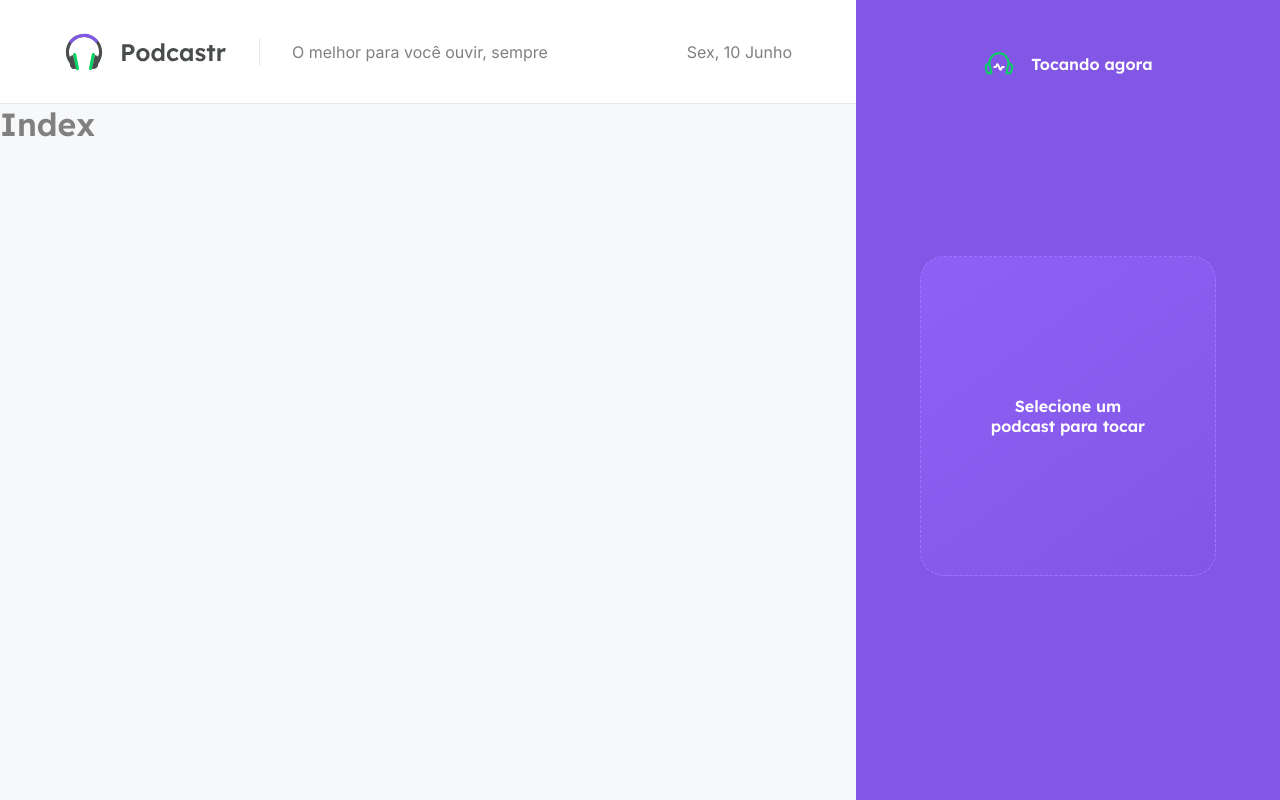
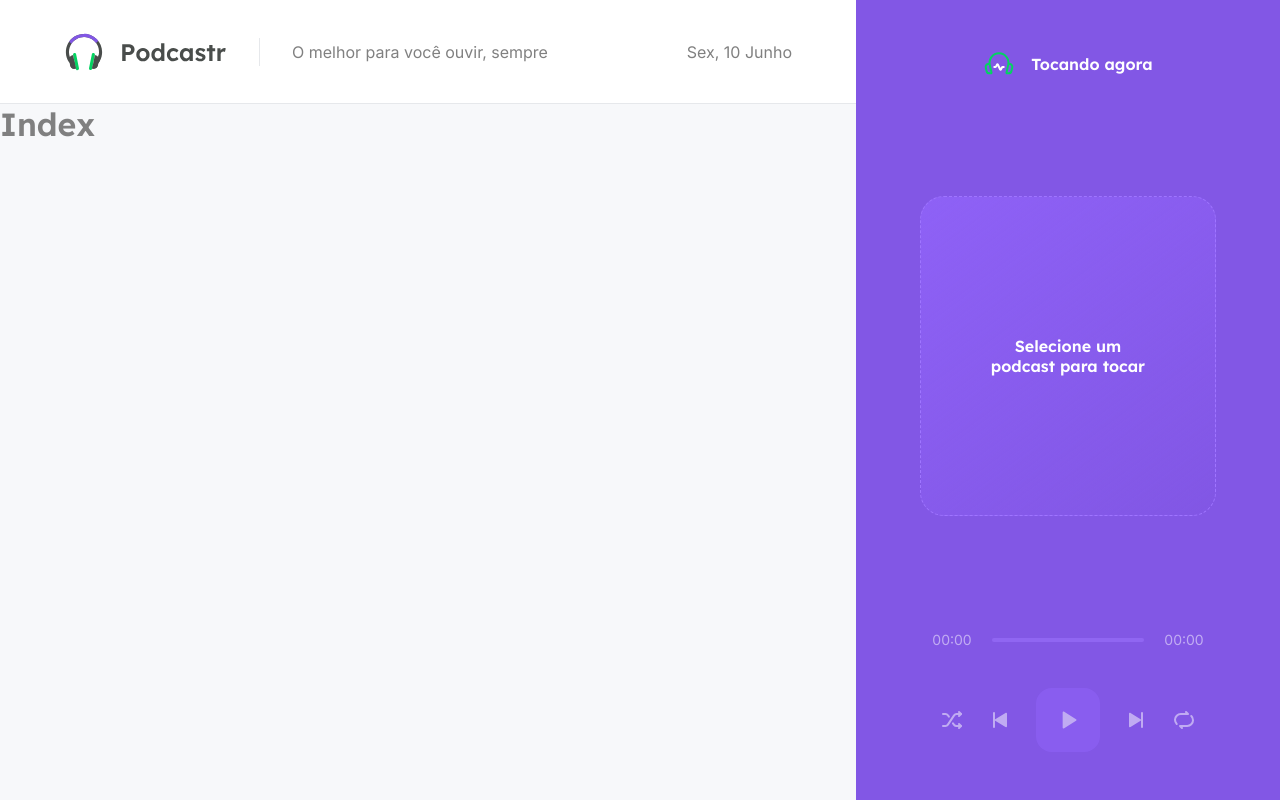
Before and after one commit to matheus-augusto327/podcastr, a Next.js app: page / in a window 1280 px wide. Built offline with nearby package versions, Linux system fonts and the light colour scheme.

Commit message:
Create buttons

```diff
--- a/src/components/Player/index.tsx
+++ b/src/components/Player/index.tsx
@@ -12,7 +12,33 @@
         <strong>Selecione um podcast para tocar</strong>
       </div>
 
-      <footer></footer>
+      <footer className={styles.empty}>
+        <div className={styles.progress}>
+          <span>00:00</span>
+          <div className={styles.slider}>
+            <div className={styles.emptySlider} />
+          </div>
+          <span>00:00</span>
+        </div>
+
+        <div className={styles.buttons}>
+          <button type="button">
+            <img src="/shuffle.svg" alt="Embaralhar" />
+          </button>
+          <button type="button">
+            <img src="/play-previous.svg" alt="Tocar anterior" />
+          </button>
+          <button type="button" className={styles.playButton}>
+            <img src="/play.svg" alt="Tocar" />
+          </button>
+          <button type="button">
+            <img src="/play-next.svg" alt="Tocar próxima" />
+          </button>
+          <button type="button">
+            <img src="/repeat.svg" alt="Repetir" />
+          </button>
+        </div>
+      </footer>
     </div>
   )
 }
--- a/src/components/Player/styles.module.scss
+++ b/src/components/Player/styles.module.scss
@@ -21,6 +21,14 @@
     font-family: Lexend, sans-serif;
     font-weight: 600;
   }
+
+  footer {
+    align-self: stretch;
+
+    &.empty {
+      opacity: 0.5;
+    }
+  }
 }
 
 .emptyPlayer {
@@ -37,3 +45,48 @@
   align-items: center;
   justify-content: center;
 }
+
+.progress {
+  display: flex;
+  align-items: center;
+  gap: 0.5rem;
+  font-size: 0.875rem;
+
+  span {
+    display: inline-block;
+    width: 4rem;
+    text-align: center;
+  }
+
+  .slider {
+    flex: 1;
+
+    .emptySlider {
+      width: 100%;
+      height: 4px;
+      background: var(--purple-300);
+      border-radius: 2px;
+    }
+  }
+}
+
+.buttons {
+  display: flex;
+  align-items: center;
+  justify-content: center;
+  margin-top: 2.5rem;
+  gap: 1.5rem;
+
+  button {
+    background: transparent;
+    border: 0;
+    font-size: 0;
+
+    &.playButton {
+      width: 4rem;
+      height: 4rem;
+      border-radius: 1rem;
+      background: var(--purple-400)
+    }
+  }
+}
```
